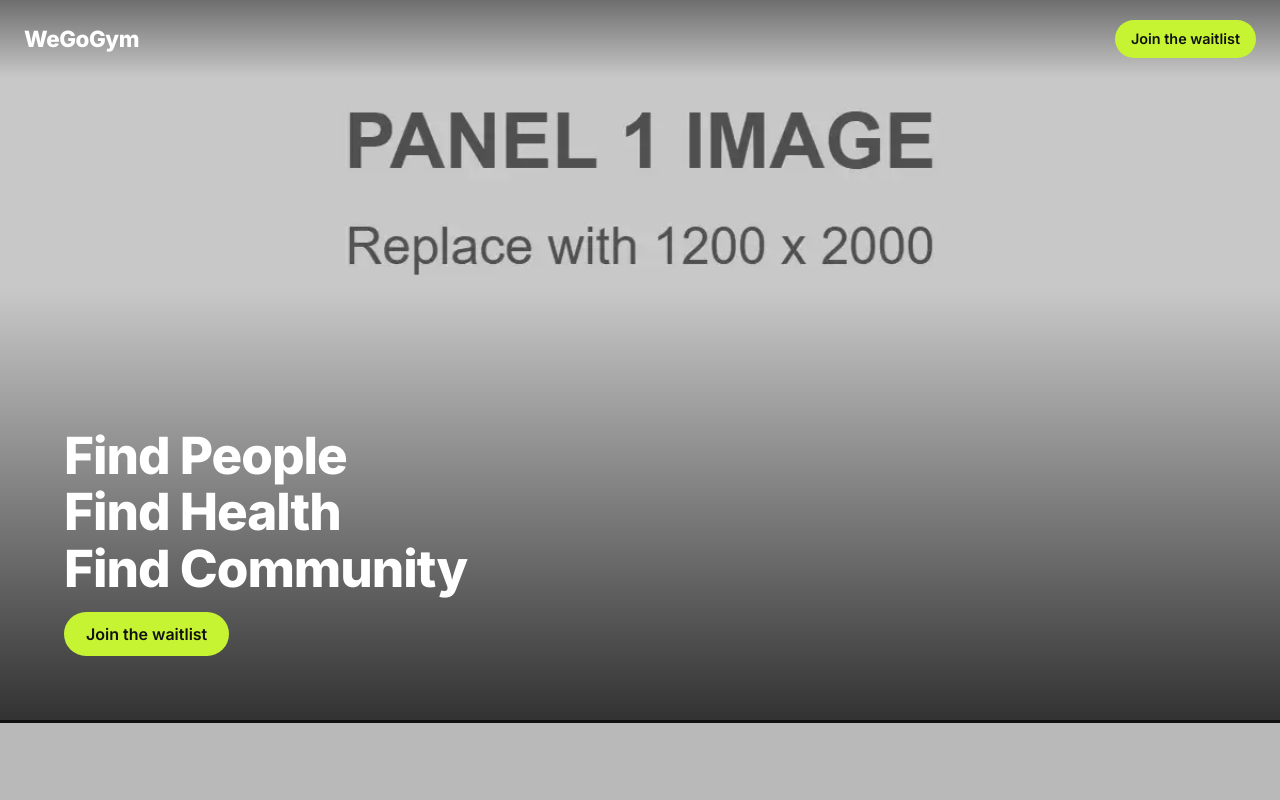
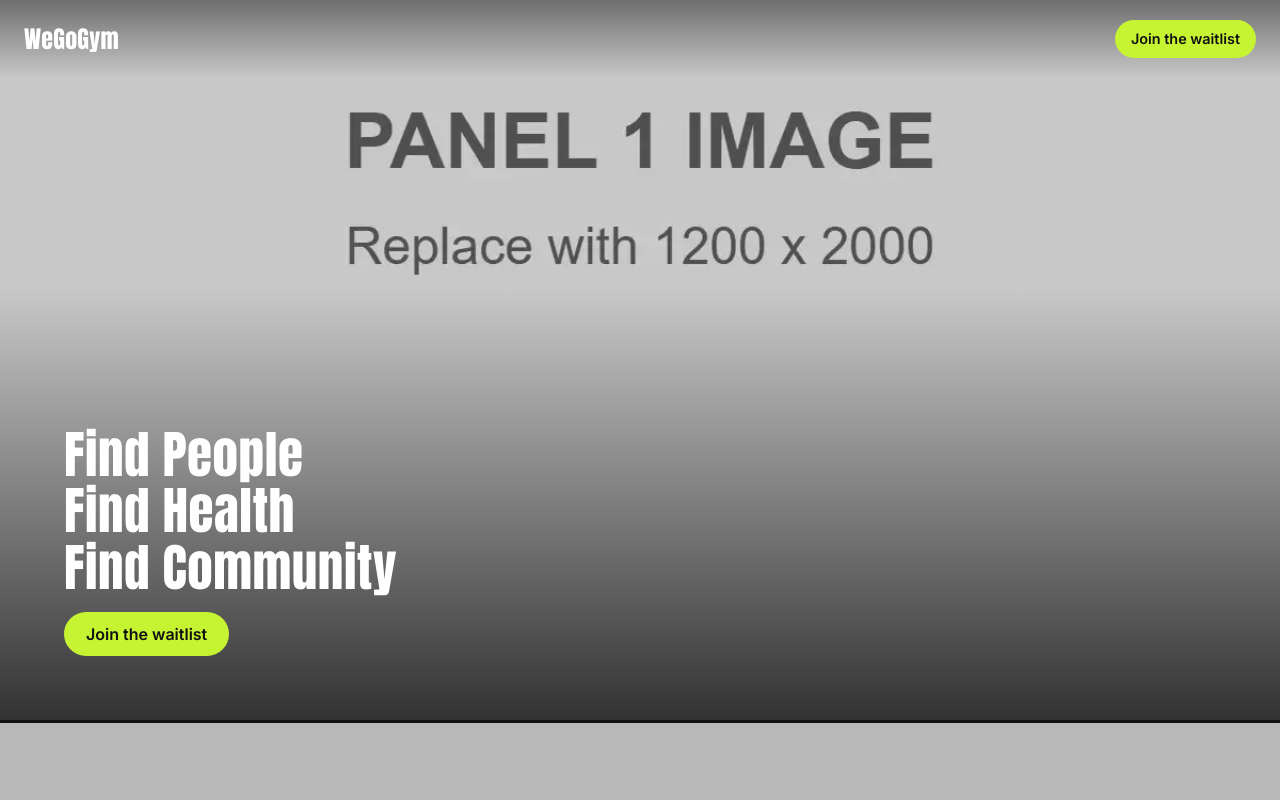
Before and after one commit to ame6642/wegogym-site, a plain HTML site: page index.html in a window 1280 px wide. Shown: the top 800 px of the page. Drawn offline with Linux system fonts and the light colour scheme.

Commit message:
Impact for the WeGoGym logo and headings

```diff
--- a/index.html
+++ b/index.html
@@ -19,7 +19,7 @@
 
   <link rel="preconnect" href="https://fonts.googleapis.com">
   <link rel="preconnect" href="https://fonts.gstatic.com" crossorigin>
-  <link href="https://fonts.googleapis.com/css2?family=Inter:wght@400;600;800&display=swap" rel="stylesheet">
+  <link href="https://fonts.googleapis.com/css2?family=Anton&family=Inter:wght@400;600;800&display=swap" rel="stylesheet">
   <link rel="stylesheet" href="/style.css">
 </head>
 <body>
--- a/style.css
+++ b/style.css
@@ -4,6 +4,8 @@
   --ink: #111111;         /* dark text and backgrounds */
   --paper: #ffffff;
   --muted: #5c5c5c;
+  /* Logo and bold headings. Impact is built into Windows and Mac; phones lack it and get Anton, a close match. */
+  --display: Impact, "Anton", "Arial Narrow Bold", sans-serif;
 }
 
 * { box-sizing: border-box; margin: 0; padding: 0; }
@@ -17,6 +19,9 @@ body {
 
 a { color: inherit; }
 
+/* ===== Logo and headings: Impact (one weight only, so never faux-bolded) ===== */
+.logo, h1, h2, h3 { font-family: var(--display); font-weight: 400; letter-spacing: 0.01em; }
+
 /* ===== Header (sits over the panels) ===== */
 .site-header {
   position: absolute;
@@ -29,7 +34,7 @@ a { color: inherit; }
   color: var(--paper);
   background: linear-gradient(rgba(0,0,0,.45), transparent);
 }
-.logo { font-weight: 800; font-size: 1.4rem; text-decoration: none; letter-spacing: -0.02em; }
+.logo { font-size: 1.5rem; text-decoration: none; }
 .header-cta {
   font-weight: 600; font-size: .9rem; text-decoration: none;
   background: var(--accent); color: var(--ink);
@@ -72,7 +77,7 @@ a { color: inherit; }
   padding: 28px 24px 36px;
   color: var(--paper);
 }
-.panel-content h2 { font-size: 1.9rem; font-weight: 800; line-height: 1.1; letter-spacing: -0.02em; margin-bottom: 16px; }
+.panel-content h2 { font-size: 1.9rem; line-height: 1.1; margin-bottom: 16px; }
 .panel-content p  { margin: -8px 0 16px; opacity: .9; font-size: 1.1rem; }
 .panel-link {
   display: inline-block;
@@ -105,7 +110,7 @@ a { color: inherit; }
   padding: 80px 24px;
   text-align: center;
 }
-.waitlist h1 { font-size: 2.2rem; font-weight: 800; letter-spacing: -0.02em; }
+.waitlist h1 { font-size: 2.2rem; }
 .waitlist p  { color: var(--muted); margin: 8px 0 28px; }
 #waitlist-embed { min-height: 120px; }
 .embed-placeholder {
```
